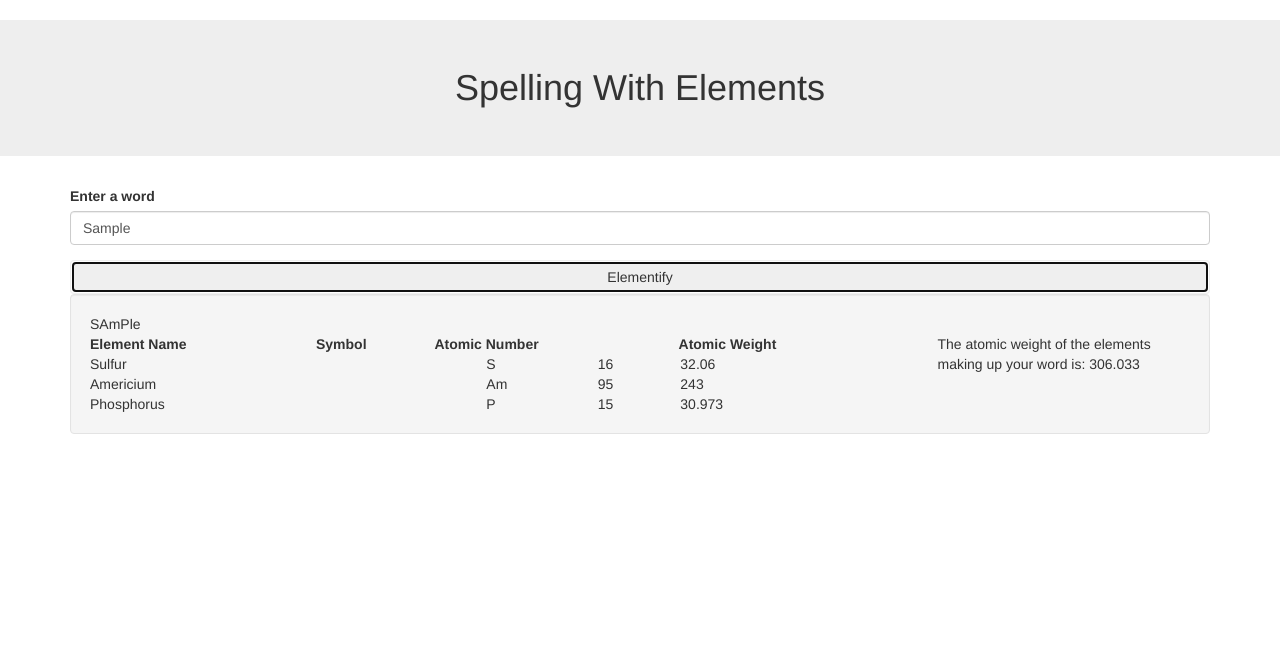
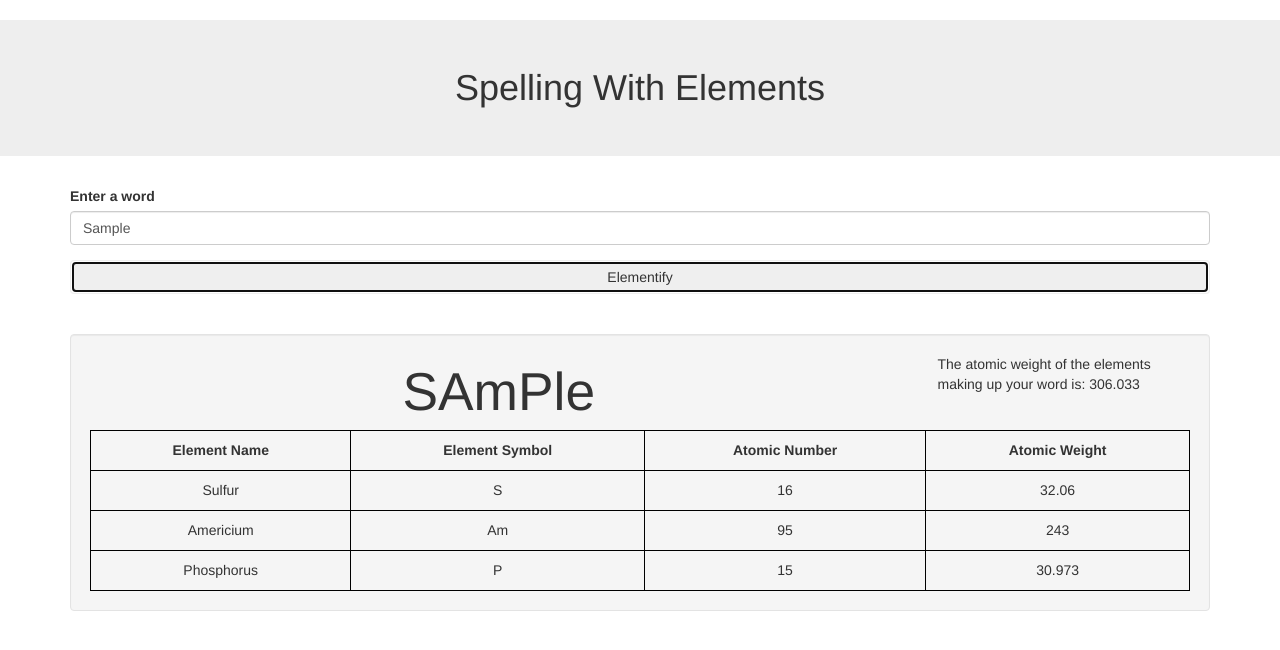
Before and after one commit to joshuafairchild2/spellements, a plain HTML site: page index.html in a window 1280 px wide. Both pictures are taken after typing "Sample" into the empty fields and a click on the button "Elementify". Drawn offline with Linux system fonts and the light colour scheme.

Commit message:
add some styling and touch up the ui logic of scripts

```diff
--- a/css/styles.css
+++ b/css/styles.css
@@ -0,0 +1,17 @@
+#output-container {
+  margin-top: 40px;
+}
+
+#word {
+  text-align: center;
+}
+
+#word-output {
+  font-size: 40pt;
+}
+
+td, tr, th {
+  text-align: center;
+  border: solid 1px black;
+  height: 40px;
+}
--- a/index.html
+++ b/index.html
@@ -19,25 +19,26 @@
         <button class="btn btn-block" type="submit">Elementify</button>
       </form>
       <div id="output-container" class="well">
-        <div id="word">
-          <span id='word-output'></span>
+        <div class="row">
+          <div class="col-sm-9">
+            <div id="word">
+              <span id='word-output'></span>
+            </div>
+          </div>
+          <div class="col-sm-3">
+            <p>The atomic weight of the elements making up your word is: <span id="weight-output"></span></p>
+          </div>
         </div>
         <div class="row">
-          <div class="col-sm-9">
-            <table style="width:100%">
+          <div class="col-sm-12">
+            <table style="width:100%" id='table-area'>
               <tr>
                 <th>Element Name</th>
-                <th>Symbol</th>
+                <th>Element Symbol</th>
                 <th>Atomic Number</th>
                 <th>Atomic Weight</th>
               </tr>
             </table>
-            <table style="width:100%" id='table-area'>
-
-            </table>
-          </div>
-          <div class="col-sm-3">
-            <p>The atomic weight of the elements making up your word is: <span id="weight-output"></span></p>
           </div>
         </div>
       </div>
--- a/js/scripts.js
+++ b/js/scripts.js
@@ -152,21 +152,21 @@ var elementify = function(string) {
   for (var i = 0; i < strippedString.length; i) {
     var len = outputString.length;
 
+    for (var k = 0; k < symbolsArray.length; k++) {
+      if (strippedString.slice(i, (i + 2)) == symbolsArray[k]) {
+        outputString += (strippedString[i].toUpperCase() + strippedString[i + 1]);
+        elementsArray.push(periodicTable[elementNames[k]]);
+        weightSum += periodicTable[elementNames[k]].weight;
+        i += 2;
+      }
+    }
+
     for (var j = 0; j < symbolsArray.length; j++) {
       if (strippedString[i] == symbolsArray[j]) {
         outputString += symbolsArray[j].toUpperCase();
         elementsArray.push(periodicTable[elementNames[j]]);
         weightSum += periodicTable[elementNames[j]].weight;
         i++;
-      }
-    }
-
-    for (var k = 0; k < symbolsArray.length; k++) {
-      if (strippedString.slice(i, (i + 2)) == symbolsArray[k]) {
-        outputString += (strippedString[i].toUpperCase() + strippedString[i + 1]);
-        elementsArray.push(periodicTable[elementNames[k]]);
-        weightSum += periodicTable[elementNames[k]].weight;
-        i += 2;
       }
     }
 
@@ -192,12 +192,13 @@ $(function() {
     var userInput = $('input#user-input').val();
     var outputData = elementify(userInput);
 
-    $('#table-area').empty();
+    $('tr.js-table').remove();
+    $('#weight-output, #word-output').empty();
     $('#word-output').text(outputData.string);
     $('#weight-output').text(outputData.weight);
 
     outputData.elements.forEach(function(element) {
-      $('#table-area').append('<tr>' +
+      $('#table-area').append('<tr class="js-table">' +
                                 '<td>' + elementNames[element.number - 1] + '</td>' +
                                 '<td>' + element.symbol + '</td>' +
                                 '<td>' + element.number +'</td>' +
```
